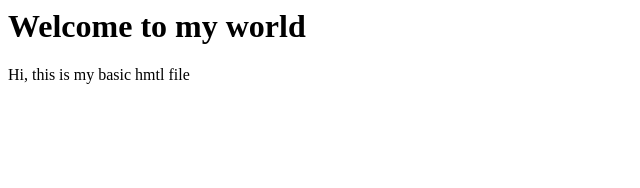
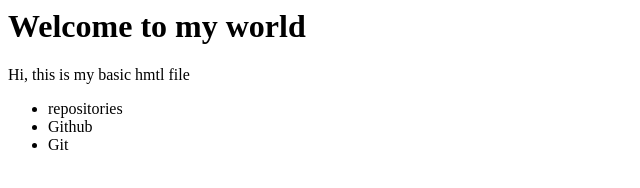
Before and after one commit to deepti2103/deeptirepo, a plain HTML site: page index.html in a window 1280 px wide. Shown: the whole page, without its empty margins (0-640 px from the left). Drawn offline with Linux system fonts and the light colour scheme.

Commit message:
Update index.html
Added a list

```diff
--- a/index.html
+++ b/index.html
@@ -7,5 +7,12 @@
 <body>
     <h1>Welcome to my world</h1>
     <p>Hi, this is my basic hmtl file</p>
+    <ul>
+        <li>
+            repositories
+        </li>
+        <li>Github</li>
+        <li>Git</li>
+    </ul>
 </body>
 </html>
```
